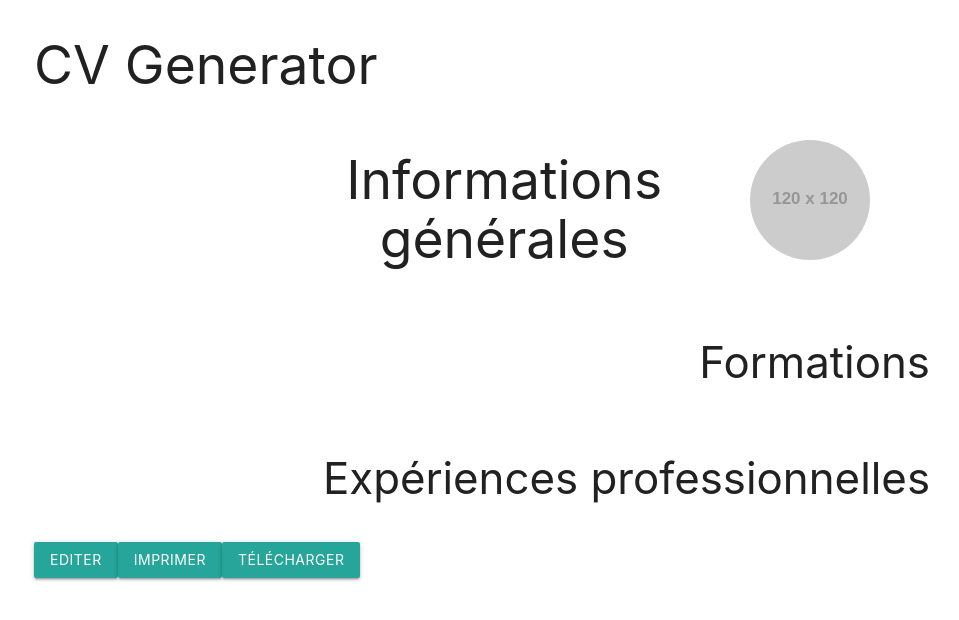
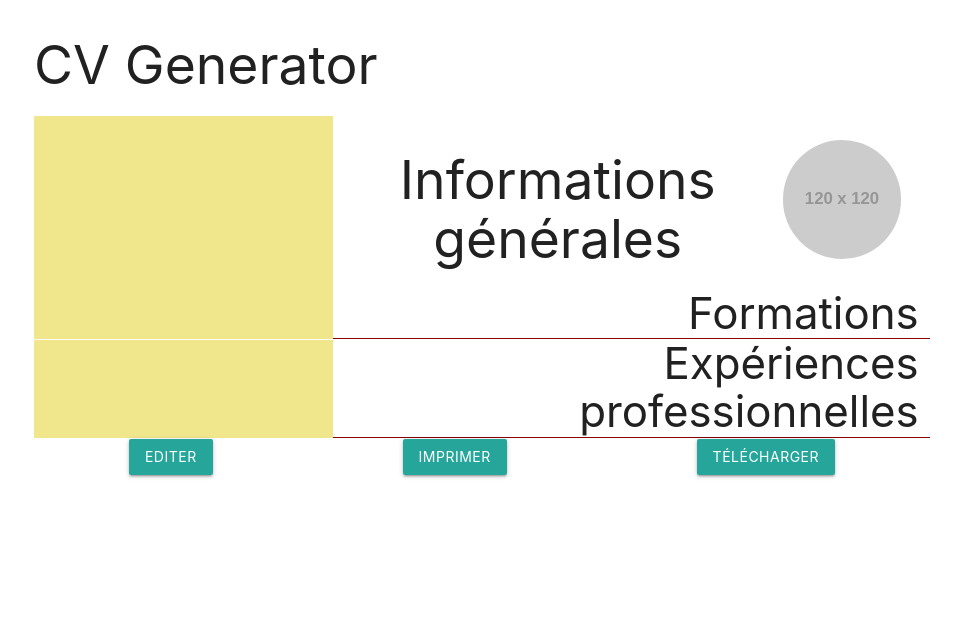
Before and after one commit to AnhPati/OdinProject_react_projects, a React (Vite) app in the folder cv_application/: page / in a window 1280 px wide. Shown: the top 620 px of the page, without its empty margins (158-1117 px from the left). Built offline with nearby package versions, Linux system fonts and the light colour scheme.

Commit message:
CSS
Styles de la vue Print de l'app.

```diff
--- a/cv_application/src/components/CVGenerator.jsx
+++ b/cv_application/src/components/CVGenerator.jsx
@@ -51,7 +51,7 @@ const CVGenerator = ({
                     {editionMode ? (
                         <Button type="submit" text="Valider" onClick={saveData} />
                     ) : (
-                        <div className='d-flex'>
+                        <div className='d-flex flex-around'>
                             <Button type="button" text="Editer" onClick={saveData} />
                             <Button type="button" text="Imprimer" onClick={printCV} />
                             <Button type="button" text="Télécharger" onClick={downloadCV} />
--- a/cv_application/src/components/ExpContainer.jsx
+++ b/cv_application/src/components/ExpContainer.jsx
@@ -7,6 +7,7 @@ const ExpContainer = ({ id, datas, removeExp, editionMode }) => {
         <div id={id} className="col s12">
             {datas.length > 0 && datas.map((data) => {
                 const date = id === 'formations-exp' ? data.year : [data.startDate, data.endDate]
+                const margin = datas.indexOf(data) === datas.length - 1 ? 'mb-0' : ''
 
                 return (
                     <>
@@ -19,6 +20,7 @@ const ExpContainer = ({ id, datas, removeExp, editionMode }) => {
                             location={data.location}
                             responsabilities={data.responsabilities}
                             date={date}
+                            margin={margin}
                         />
                         {editionMode && (
                             <Button key={`${data.id}-btn`} type="button" text="Supprimer" onClick={removeExp} />
--- a/cv_application/src/components/ExpResume.jsx
+++ b/cv_application/src/components/ExpResume.jsx
@@ -1,25 +1,30 @@
-export const ExpResume = ({ container, name, title, date, responsabilities, location, id }) => {
+export const ExpResume = ({ container, name, title, date, responsabilities, location, id, margin }) => {
     return (
         <>
             {container === 'formations-exp' ? (
-                <div id={id} className="row">
-                    <div>
-                        <h4><b>{title}</b> chez <i>{name}</i></h4>
+                <div id={id} className={`row ${margin}`}>
+                    <div className="col s4 side-container pb-20">
+                        <h6>Année {date}</h6>
+                        <h6>{location}</h6>
+                    </div>
+                    <div className="col s8">
+                        <h6><b>{title}</b> chez <i>{name}</i></h6>
                         <div className="d-flex">
-                            <h6>{location} {date}</h6>
                         </div>
                     </div>
                 </div>
             ) : (
-                <div id={id} className="row">
-                    <h3>{title}</h3>
-                    <h4>{name}</h4>
-                    <sub>{date}</sub>
-                    <p>{location}</p>
-                    <p>{responsabilities}</p>
+                <div id={id} className={`row ${margin}`}>
+                    <div className="col s4 side-container pb-20">
+                        <h6>{title}</h6>
+                        <h6>{name} - {location}</h6>
+                        <h6>{date}</h6>
+                    </div>
+                    <div className="col s8">
+                        <h6>{responsabilities}</h6>
+                    </div>
                 </div>
             )}
         </>
-
     )
 }
--- a/cv_application/src/components/ExperiencePro.jsx
+++ b/cv_application/src/components/ExperiencePro.jsx
@@ -39,8 +39,11 @@ const ExperiencePro = ({
     const printLayout = editionMode ? '' : 'right-align'
 
     return (
-        <div id="exp-pro" className="expPro-container row d-flex flex-column">
-            <h3 className={printLayout}>Expériences professionnelles</h3>
+        <div id="exp-pro" className="mb-0 expPro-container row d-flex flex-column">
+            <div className="d-flex">
+                <div className="col s4 side-container"></div>
+                <h3 className={`col s8 title-exp ${printLayout}`}>Expériences professionnelles</h3>
+            </div>
             {editionMode && (
                 <>
                     <div className="row d-flex flex-column w-100">
--- a/cv_application/src/components/Formation.jsx
+++ b/cv_application/src/components/Formation.jsx
@@ -40,8 +40,11 @@ const FormationExp = ({
     const printLayout = editionMode ? '' : 'right-align'
 
     return (
-        <div id="formations" className="formations-container row d-flex flex-column">
-            <h3 className={printLayout}>Formations</h3>
+        <div id="formations" className="mb-0 formations-container row d-flex flex-column">
+            <div className="d-flex">
+                <div className="col s4 side-container"></div>
+                <h3 className={`col s8 title-exp ${printLayout}`}>Formations</h3>
+            </div>
 
             {editionMode && (
                 <>
--- a/cv_application/src/components/Profil.jsx
+++ b/cv_application/src/components/Profil.jsx
@@ -19,10 +19,10 @@ const Profil = ({ editionMode, datas, setDataProfil }) => {
     const printLayout = editionMode ? '' : 'd-flex'
 
     return (
-        <div className={`info-container row ${printLayout}`}>
+        <div className={`mb-0 row ${printLayout}`}>
             {editionMode ? (
                 <>
-                    <h2>Informations générales</h2>
+                    <h2 className="title-exp">Informations générales</h2>
                     <div className="row">
                         <Input
                             htmlFor="jobtitle"
@@ -103,7 +103,7 @@ const Profil = ({ editionMode, datas, setDataProfil }) => {
                 </>
             ) : (
                 <>
-                    <div className='col s3'>
+                    <div className="col s4 side-container pb-20">
                         <div>
                             <p>{datas.lastname} {datas.firstname}</p>
                         </div>
@@ -120,7 +120,7 @@ const Profil = ({ editionMode, datas, setDataProfil }) => {
                             <p>{datas.email}</p>
                         </div>
                     </div>
-                    <div className="col s9 d-flex">
+                    <div className="col s8 d-flex">
                         <h2 className="valign-wrapper center-align">{titleProfil}</h2>
                         {!editionMode && (
                             <div className="col s4  valign-wrapper">
--- a/cv_application/src/styles/styles.css
+++ b/cv_application/src/styles/styles.css
@@ -5,6 +5,11 @@
 
 .flex-center {
     justify-content: center;
+    align-items: center;
+}
+
+.flex-around {
+    justify-content: space-around;
     align-items: center;
 }
 
@@ -24,7 +29,27 @@
     width: 100%
 }
 
+/*Typography*/
+.title-exp {
+    border-bottom: darkred solid 1px;
+    margin: 0;
+}
+
+/*Helpers*/
+.mb-0 {
+    margin-bottom: 0;
+}
+
+.pb-20 {
+    padding-bottom: 20px;
+}
+
 /*Input*/
 .photo-img {
     margin-right: 5%;
 }
+
+/*Print*/
+.side-container {
+    background-color: khaki;
+}
```
Also changed, not shown: cv_application/src/components/forms/ProfessionnalExp.jsx (added, +55 -0 lines).
